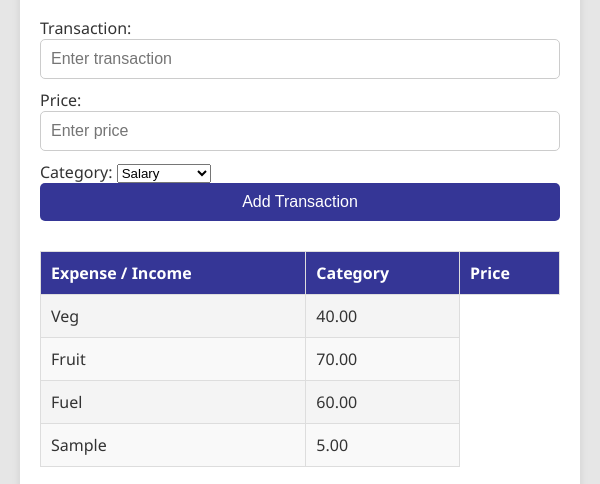
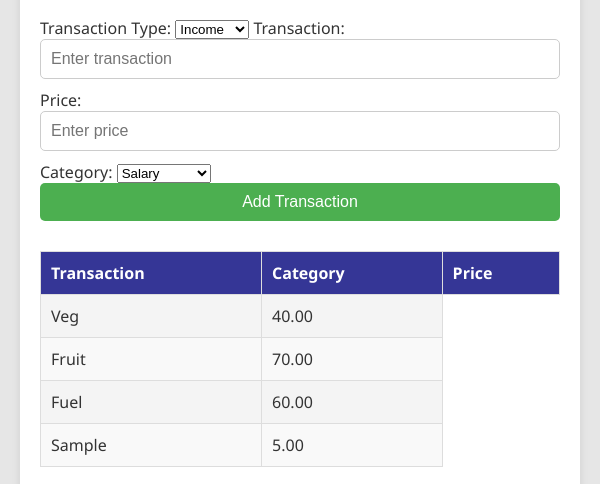
Before and after one commit to Hyp3rSWE/budget-tracker, an Electron app: page renderer/index.html in a window 600 px wide. Both pictures are taken after typing "Sample", "5" into the empty fields and a click on the button "Add Transaction". Shown: the part 92-576 px from the top of the page. Drawn offline with Linux system fonts and the light colour scheme.

Commit message:
Refactoring done

```diff
--- a/renderer/index.html
+++ b/renderer/index.html
@@ -3,7 +3,7 @@
 <head>
     <meta charset="UTF-8">
     <meta name="viewport" content="width=device-width, initial-scale=1.0">
-    <title>Expense Tracker</title>
+    <title>Budget Tracker</title>
     <link rel="stylesheet" href="style.css">
 </head>
 <body>
@@ -14,6 +14,12 @@
 
         <section class="input-section">
             <form id="expenseForm">
+                <label for="transactionType">Transaction Type:</label>
+                <select id="transactionType">
+                    <option value="income">Income</option>
+                    <option value="expense">Expense</option>
+                </select>
+
                 <label for="expense">Transaction:</label>
                 <input type="text" id="expense" placeholder="Enter transaction">
 
@@ -22,11 +28,7 @@
 
                 <label for="category">Category:</label>
                 <select id="category">
-                    <option value="Food">Salary</option>
-                    <option value="Entertainment">Freelancing</option>
-                    <option value="Transport">Investments</option>
-                    <option value="Utilities">Rent</option>
-                    <option value="Other">Other</option>
+                    <!-- Categories will be dynamically populated here -->
                 </select>
 
                 <button type="button" id="addExpenseBtn">Add Transaction</button>
@@ -37,7 +39,7 @@
             <table id="expenseTable">
                 <thead>
                     <tr>
-                        <th>Expense / Income</th>
+                        <th>Transaction</th>
                         <th>Category</th>
                         <th>Price</th>
                     </tr>
--- a/renderer/renderer.js
+++ b/renderer/renderer.js
@@ -5,24 +5,53 @@ document.addEventListener('DOMContentLoaded', () => {
     const addExpenseBtn = document.getElementById('addExpenseBtn');
     const expenseInput = document.getElementById('expense');
     const priceInput = document.getElementById('price');
+    const categorySelect = document.getElementById('category');
+    const transactionTypeSelect = document.getElementById('transactionType');
 
     const expenseManager = new ExpenseManager();
     const ui = new UI('expenseTable', 'total');
 
+    // Load initial expenses or incomes
     ui.loadExpenses(expenseManager.getExpenses());
     ui.updateTotal(expenseManager.calculateTotal());
 
-    // Add expense event listener
+    // Define categories for income and expense
+    const categories = {
+        income: ['Salary', 'Freelancing', 'Investments', 'Rent',"Other"],
+        expense: ['Food', 'Housing', 'Utilities', 'Health',"Transportation", 'Miscellaneous',"Entertainment"]
+    };
+
+    // Function to update categories based on the selected transaction type
+    function updateCategories() {
+        const selectedType = transactionTypeSelect.value;
+        categorySelect.innerHTML = ''; // Clear existing options
+        categories[selectedType].forEach(category => {
+            const option = document.createElement('option');
+            option.value = category;
+            option.textContent = category;
+            categorySelect.appendChild(option);
+        });
+    }
+
+    // Initial population of categories
+    updateCategories();
+
+    // Update categories when transaction type changes
+    transactionTypeSelect.addEventListener('change', updateCategories);
+
+    // Event listener for adding a transaction
     addExpenseBtn.addEventListener('click', () => {
-        const expenseName = expenseInput.value.trim();
+        const transactionName = expenseInput.value.trim();
         const priceText = priceInput.value.trim();
+        const selectedCategory = categorySelect.value;
+        const transactionType = transactionTypeSelect.value; // Get the transaction type
 
-        if (expenseName && priceText) {
+        if (transactionName && priceText) {
             const price = parseFloat(priceText);
 
-            // Add new expense to the manager and UI
-            expenseManager.addExpense(expenseName, price);
-            ui.addExpenseToTable({ name: expenseName, price: price });
+            // Add new transaction to the manager and UI
+            expenseManager.addExpense(transactionName, price, selectedCategory, transactionType);
+            ui.addExpenseToTable({ name: transactionName, price: price, category: selectedCategory });
 
             // Update total and clear inputs
             ui.updateTotal(expenseManager.calculateTotal());
--- a/renderer/style.css
+++ b/renderer/style.css
@@ -105,6 +105,26 @@ tbody tr:hover {
         font-size: 1.5em;
     }
 
+    button {
+        padding: 10px 20px;
+        background-color: #4CAF50; /* Green */
+        color: white;
+        border: none;
+        border-radius: 5px;
+        cursor: pointer;
+        font-size: 1em;
+        transition: background-color 0.3s ease;
+    }
+
+    button:hover {
+        background-color: #45a049; /* Darker green on hover */
+    }
+
+    button:active {
+        background-color: #39843c; /* Even darker green when pressed */
+    }
+
+
     /* Responsive Design */
     @media (max-width: 768px) {
         .input-section {
--- a/renderer/ui.js
+++ b/renderer/ui.js
@@ -4,7 +4,6 @@ export class UI {
         this.totalLabel = document.getElementById(totalLabelId);
     }
 
-    // Add an expense to the table
     addExpenseToTable(expense) {
         const newRow = this.expenseTable.insertRow();
         const expenseCell = newRow.insertCell(0);
@@ -14,17 +13,14 @@ export class UI {
         priceCell.innerText = expense.price.toFixed(2);
     }
 
-    // Load multiple expenses into the table
     loadExpenses(expenses) {
         expenses.forEach(expense => this.addExpenseToTable(expense));
     }
 
-    // Update the total label
     updateTotal(total) {
         this.totalLabel.innerText = total.toFixed(2);
     }
 
-    // Clear input fields
     clearInputs(expenseInput, priceInput) {
         expenseInput.value = '';
         priceInput.value = '';
```
Also changed, not shown: main.js (line endings or trailing spaces). Lines whose indentation alone changed are shown as unchanged.
